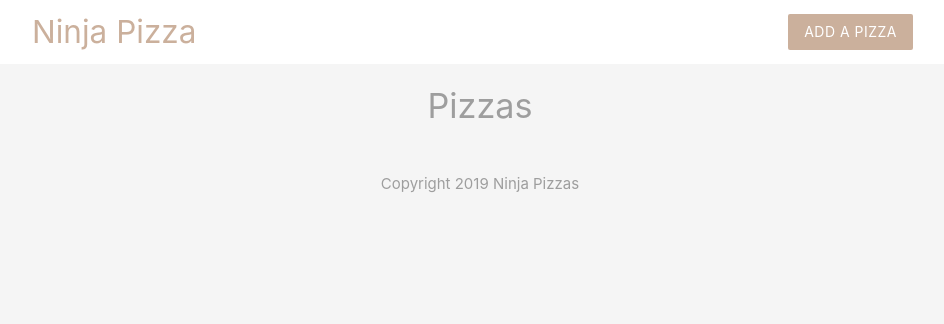
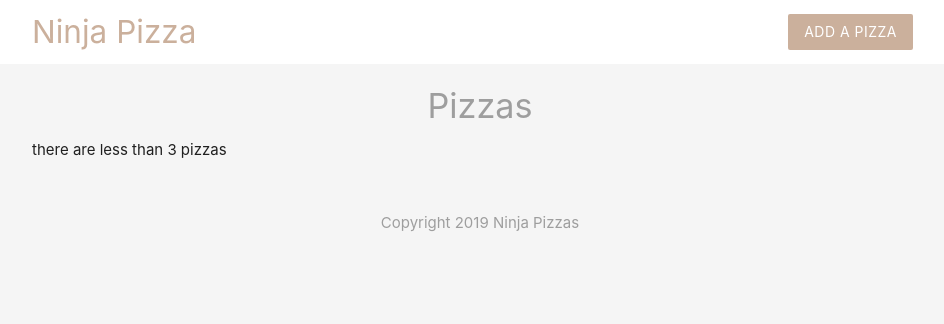
Before and after one commit to shengo333/php, a PHP site: page / in a window 1280 px wide. Shown: the top 324 px of the page, without its empty margins (160-1104 px from the left). Run offline with PHP 8.4, Linux system fonts and the light colour scheme; data that the repository does not hold is empty.

Commit message:
some syntacs

```diff
--- a/index.php
+++ b/index.php
@@ -45,17 +45,17 @@ mysqli_close($conn);
     <h4 class="center grey-text">Pizzas</h4>
     <div class="container">
         <div class="row">
-            <?php  foreach ($pizzas as $pizza) { ?>
+            <?php  foreach ($pizzas as $pizza) : ?>
 
                 <div class="col s6 md3">
                     <div class="card z-depth-0">
                         <div class="card-content center">
                             <h6> <?php  echo htmlspecialchars($pizza['title']);?></h6>
                             <ul>
-                                <?php foreach(explode(',',$pizza['ingredients']) as $ing) { ?>
+                                <?php foreach(explode(',',$pizza['ingredients']) as $ing) : ?>
 
                                     <li> <?php echo htmlspecialchars($ing)?> </li>
-                                    <?php } ?>
+                                    <?php endforeach ?>
                             </ul>
                         </div>
                         <div class="card-action right-align">
@@ -64,7 +64,14 @@ mysqli_close($conn);
                     </div>
                 </div>
 
-            <?php } ?>
+            <?php endforeach; ?>
+
+            <?php  if(count($pizzas) >= 3) :?>
+                <p>there are 3 or more pizzas</p>
+            <?php  else: ?>
+                <p>there are less than 3 pizzas</p>
+            <?php endif; ?>
+
         </div>
     </div>
     <?php include('template/footer.php') ?>
```
